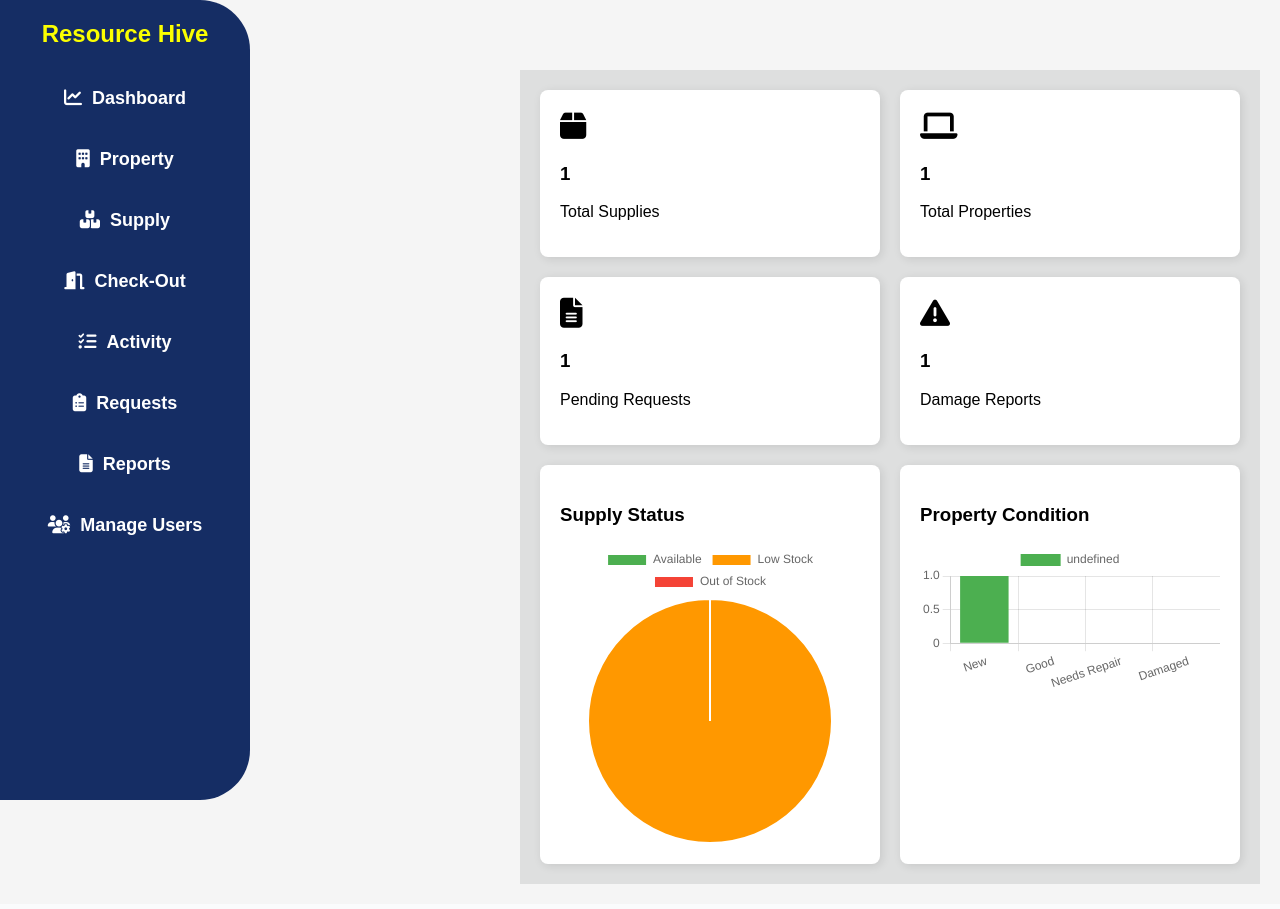
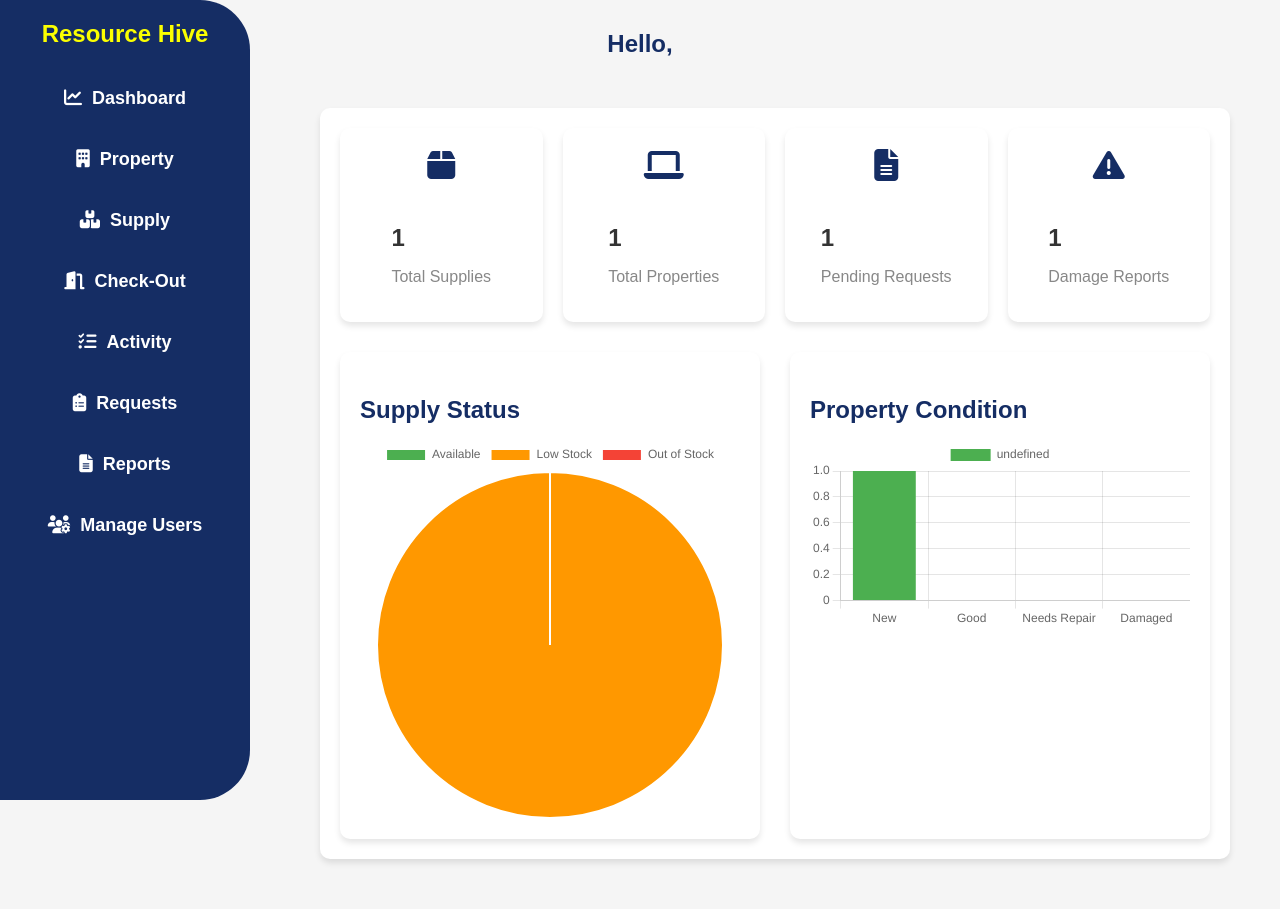
Before and after one commit to vlsjm/capstone-repo, a Django app: page / in a window 1280 px wide. Before the commit the page ends 884 px from the top, so only its background shows below. Run offline with Django 5.2, Linux system fonts and the light colour scheme; data comes from the database, SQL or seed files in the repository; tables that the repository leaves empty hold one stand-in row (values such as "Sample post").

Commit message:
commitdescriptionpapalitan to kung ano naiba

```diff
--- a/static/css/style.css
+++ b/static/css/style.css
@@ -125,72 +125,101 @@ tbody tr:hover {
   transition: 0.3s ease;
   margin-left: 10px;
 }
-.dashboard-content{
-  padding: 3px;
-  background-color: #dedfdf;
-}
 span{
   font-weight: bolder;
 }
 
+/* Main container for the dashboard */
 .parent {
+  padding: 30px;
   display: flex;
-  flex-direction: row;
-  justify-content: flex-start;
-  margin-top: 50px; /* Adjust if needed */
+  flex-direction: column;
+  gap: 30px;
 }
 
-.div1 {
-  flex: 1;
+/* Section displaying user info */
+.div1 h2 {
+  text-align: center;
+  color: #152d64;
+  font-size: 24px;
+  margin-bottom: 0;
+  margin-top: 0;
 }
 
-.div2 {
-  flex: 3;
+.div1 span {
+  font-weight: bold;
+  color: #1d4c92; /* Slightly lighter shade */
 }
 
-.dashboard-content {
-  background-color: #dedfdf;
-  padding: 20px;
-}
-
+/* Dashboard Summary Cards */
 .dashboard-summary {
   display: grid;
-  grid-template-columns: repeat(2, 1fr); /* Two columns for cards */
+  grid-template-columns: repeat(4, 1fr);
   gap: 20px;
-  margin-bottom: 20px;
 }
 
 .summary-card {
   background-color: white;
   padding: 20px;
-  box-shadow: 2px 2px 10px rgba(0, 0, 0, 0.1);
-  border-radius: 8px;
+  border-radius: 10px;
+  box-shadow: 0 4px 6px rgba(0, 0, 0, 0.1);
+  display: flex;
+  flex-direction: column;
+  justify-content: space-between;
+  align-items: center;
 }
 
 .card-icon {
-  font-size: 30px;
-  margin-bottom: 10px;
+  font-size: 2rem;
+  color: #152d64; /* Icon color matching theme */
+  margin-bottom: 15px;
 }
 
+.card-data h3 {
+  font-size: 1.5rem;
+  color: #333;
+  margin-bottom: 5px;
+}
+
+.card-data p {
+  color: #888;
+  font-size: 1rem;
+}
+
+/* Charts Section */
 .dashboard-charts {
   display: grid;
   grid-template-columns: 1fr 1fr;
-  gap: 20px;
+  gap: 30px;
+  padding-top: 30px;
 }
 
 .chart-container {
   background-color: white;
   padding: 20px;
-  box-shadow: 2px 2px 10px rgba(0, 0, 0, 0.1);
-  border-radius: 8px;
+  border-radius: 10px;
+  box-shadow: 0 4px 6px rgba(0, 0, 0, 0.1);
 }
 
-.div6 {
-  flex: 0 0 250px;  /* Sidebar width */
-  position: fixed;
-  top: 0;
-  left: 0;
-  bottom: 0;
+h3 {
+  color: #152d64;
+  font-size: 1.5rem;
+  margin-bottom: 15px;
+}
+
+/* General Layout Enhancements */
+.content {
+  display: flex;
+  flex-direction: column;
+  gap: 30px;
+}
+
+.div2 {
+  background-color: #fff;
+  padding: 20px;
+  margin-top: 0%;
+  border-radius: 10px;
+  box-shadow: 0 4px 6px rgba(0, 0, 0, 0.1);
 }
 
 @media (max-width: 768px) {
```
